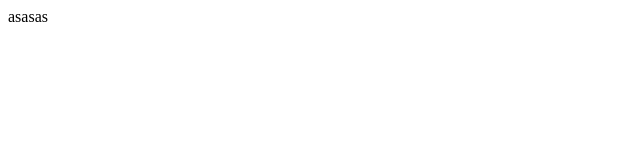
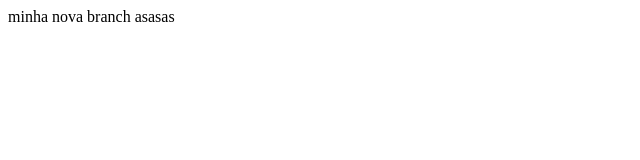
Before and after one commit to LucianoDev10/testeConsultoria, a plain HTML site: page index.html in a window 1280 px wide. Shown: the whole page, without its empty margins (0-640 px from the left). Drawn offline with Linux system fonts and the light colour scheme.

Commit message:
commit da nova branch

```diff
--- a/index.html
+++ b/index.html
@@ -1,5 +1,5 @@
 <html>
 
-
+minha nova branch
 
 </html>asasas
```
